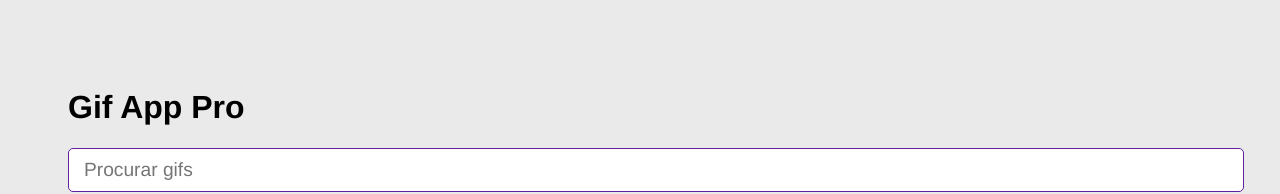
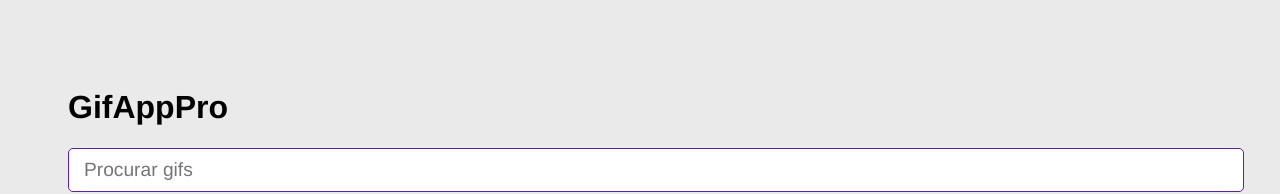
Before and after one commit to danielsfilho/gif-app-pro, a React (Vite) app: page / in a window 1280 px wide. Shown: the top 194 px of the page. Built offline with nearby package versions, Linux system fonts and the light colour scheme.

Commit message:
refactor: validando que os nomes sejam unicos

```diff
--- a/src/GifAppPro.jsx
+++ b/src/GifAppPro.jsx
@@ -5,13 +5,15 @@ export default function GifAppPro() {
   const [ categories, setCategories ] = useState([ "Batman", "Superman" ])
 
   const onAddCategory = ( newCategory ) => {
-    console.log(newCategory)
+
+    if( categories.includes(newCategory) ) return
+
     setCategories([ newCategory, ...categories ])
   }
 
   return (
     <>
-      <h1>Gif App Pro</h1>
+      <h1>GifAppPro</h1>
 
       <AddCategory
         onNewCategory={ value => onAddCategory(value) }
```
